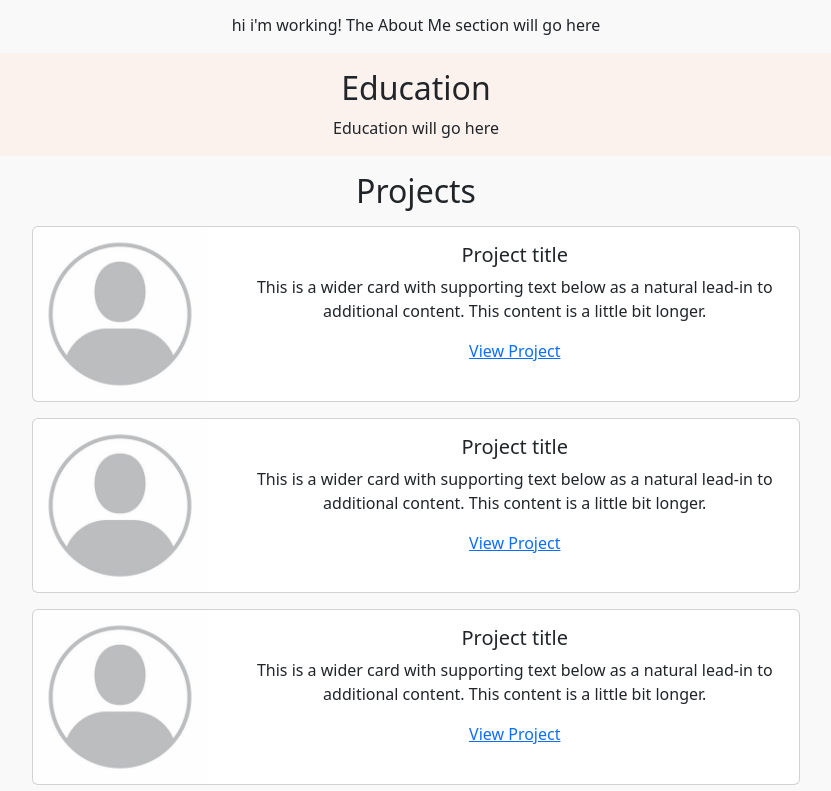
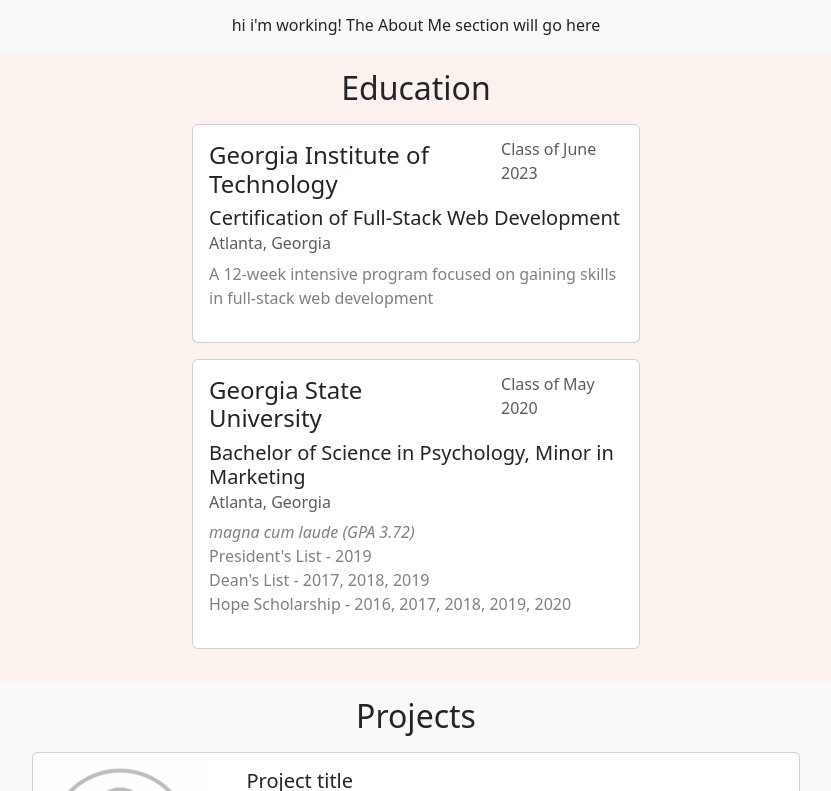
Before and after one commit to alisabevers/portfolio, a React (Create React App) app: page / in a window 1280 px wide. Shown: the part 849-1640 px from the top of the page, without its empty margins (224-1055 px from the left). Built offline with nearby package versions, Linux system fonts and the light colour scheme.

Commit message:
styled the education block

```diff
--- a/src/App.css
+++ b/src/App.css
@@ -34,6 +34,24 @@
   font-size: var(--container-header);
 }
 
+.educationCard {
+  margin: 1rem 50vb;
+  text-align: left;
+}
+
+#magnaCumLaude {
+  font-style: italic;
+}
+
+#educationAwardList {
+  list-style-type: none;
+  padding-left: 0;
+}
+
+.education-description {
+  color: gray;
+}
+
 
 /* Projects Container */
 #projectSection {
@@ -47,6 +65,10 @@
 
 .projectsCard {
   margin: 1rem 30vb;
+}
+
+.projectCardBody {
+  text-align: left;
 }
 
 
--- a/src/components/Education.js
+++ b/src/components/Education.js
@@ -2,7 +2,36 @@
     return (
         <div id="educationSection">
             <h1 id="educationHeader">Education</h1>
-            Education will go here
+
+            <div class="card educationCard">
+                <div class="card-body">
+                    <div class="row">
+                        <h4 class="card-title col">Georgia Institute of Technology</h4>
+                        <p class="col-4 card-subtitle text-body-secondary">Class of June 2023</p>
+                    </div>
+                    <h5 class="certification">Certification of Full-Stack Web Development</h5>
+                    <h6 class="card-subtitle mb-2 text-body-secondary">Atlanta, Georgia</h6>
+                    <p class="education-description">A 12-week intensive program focused on gaining skills in full-stack web development</p>
+                </div>
+            </div>
+
+            <div class="card educationCard">
+                <div class="card-body">
+                    <div class="row">
+                        <h4 class="card-title col">Georgia State University</h4>
+                        <p class="col-4 card-subtitle text-body-secondary">Class of May 2020</p>
+                    </div>
+                    <h5 class="certification">Bachelor of Science in Psychology, Minor in Marketing</h5>
+                    <h6 class="card-subtitle mb-2 text-body-secondary">Atlanta, Georgia</h6>
+                    <ul id="educationAwardList" class="education-description">
+                        <li id="magnaCumLaude">magna cum laude (GPA 3.72)</li>
+                        <li>President's List - 2019</li>
+                        <li>Dean's List - 2017, 2018, 2019</li>
+                        <li>Hope Scholarship - 2016, 2017, 2018, 2019, 2020</li>
+                    </ul>
+                </div>
+            </div>
+
         </div>
     )
 }
--- a/src/components/Projects.js
+++ b/src/components/Projects.js
@@ -9,7 +9,7 @@
                     <div class="col projectImages">
                         <img src={projectImg1} class="img-fluid rounded-start" alt="placeholder image for project 1" />
                     </div>
-                    <div class="col-9">
+                    <div class="col-9 projectCardBody">
                         <div class="card-body">
                             <h5 class="card-title">Project title</h5>
                             <p class="card-text">This is a wider card with supporting text below as a natural lead-in to additional content. This content is a little bit longer.</p>
@@ -24,7 +24,7 @@
                     <div class="col projectImages">
                         <img src={projectImg1} class="img-fluid rounded-start" alt="placeholder image for project 1" />
                     </div>
-                    <div class="col-9">
+                    <div class="col-9 projectCardBody">
                         <div class="card-body">
                             <h5 class="card-title">Project title</h5>
                             <p class="card-text">This is a wider card with supporting text below as a natural lead-in to additional content. This content is a little bit longer.</p>
@@ -39,7 +39,7 @@
                     <div class="col projectImages">
                         <img src={projectImg1} class="img-fluid rounded-start" alt="placeholder image for project 1" />
                     </div>
-                    <div class="col-9">
+                    <div class="col-9 projectCardBody">
                         <div class="card-body">
                             <h5 class="card-title">Project title</h5>
                             <p class="card-text">This is a wider card with supporting text below as a natural lead-in to additional content. This content is a little bit longer.</p>
```
